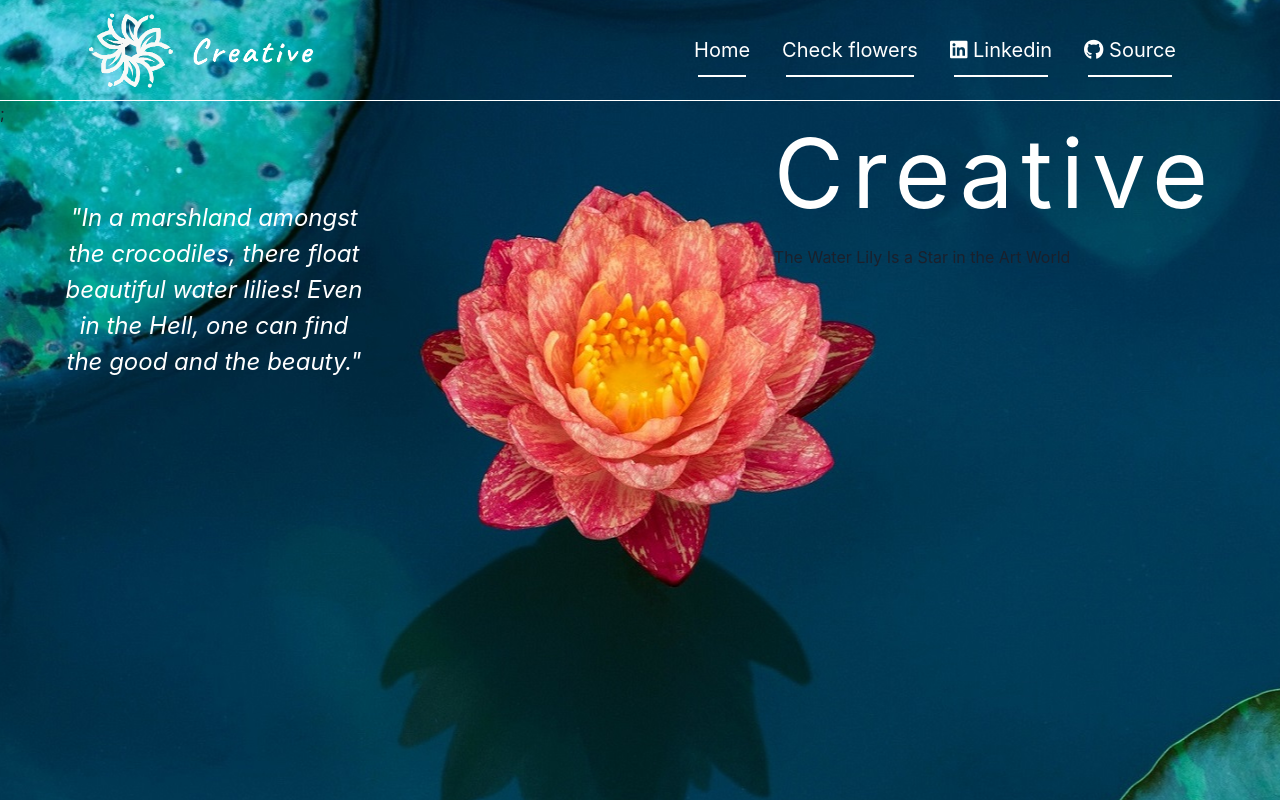
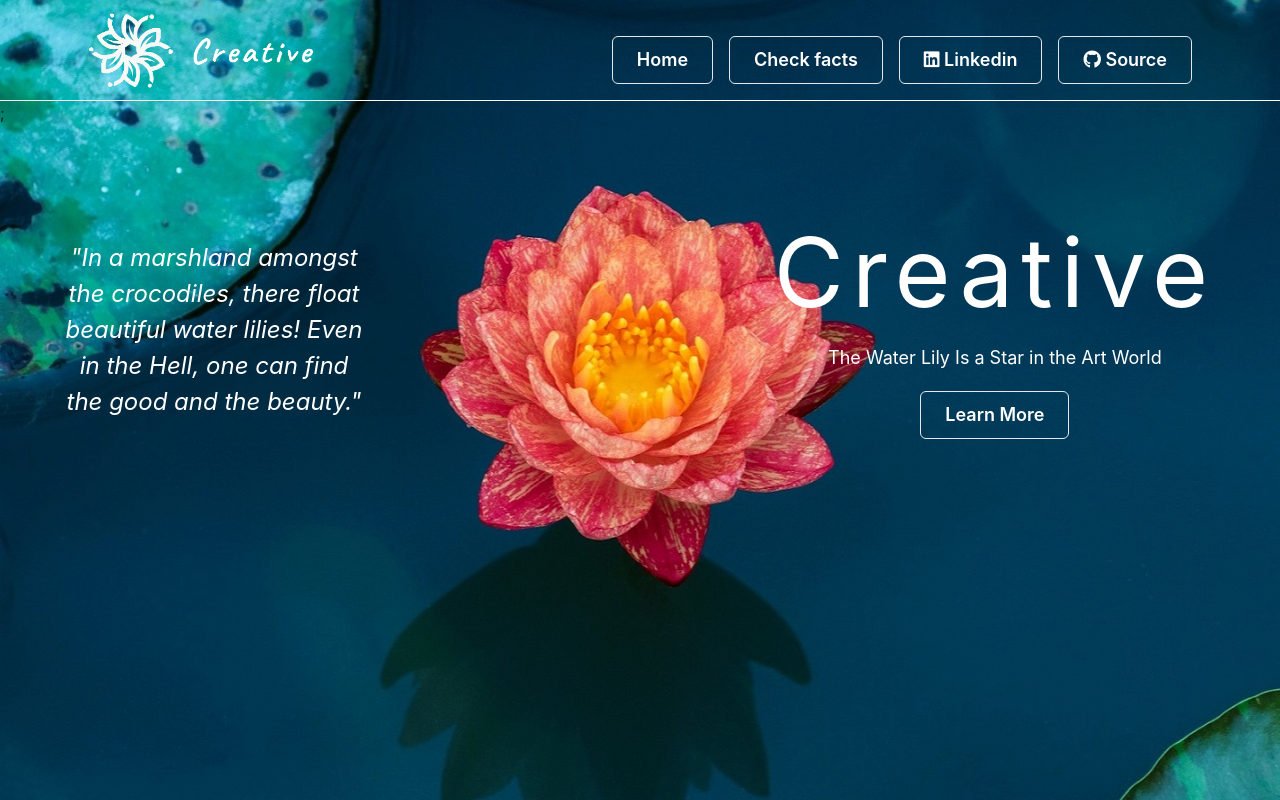
Before and after one commit to AdrianKCL/Chakra-Project, a React (Vite) app: page / in a window 1280 px wide. Built offline with nearby package versions, Linux system fonts and the light colour scheme.

Commit message:
Small update

```diff
--- a/components/Landing.jsx
+++ b/components/Landing.jsx
@@ -1,20 +1,41 @@
 import React from "react";
-import { Box, Text, Flex } from "@chakra-ui/react";
+import { Box, Text, Flex, Button, Link } from "@chakra-ui/react";
+import { Link as ReactLink } from "react-router-dom";
 
 export default function Landing() {
   return (
     <Flex w="100%" justifyContent="center">
-      <Flex left="5%" top="25%" position="absolute" textAlign="center">
+      <Flex left="5%" top="30%" position="absolute" textAlign="center">
         <Text as="cite" color="white" fontSize="2xl" maxW="300px">
           "In a marshland amongst the crocodiles, there float beautiful water
           lilies! Even in the Hell, one can find the good and the beauty."
         </Text>
       </Flex>
-      <Flex right="5%" position="absolute" flexDirection="column">
+      <Flex
+        right="5%"
+        position="absolute"
+        flexDirection="column"
+        alignItems="center"
+        top="25%"
+      >
         <Text color="white" fontSize="8xl" letterSpacing="8px">
           Creative
         </Text>
-        <Text>The Water Lily Is a Star in the Art World</Text>
+        <Text color="white" fontSize="18px">
+          The Water Lily Is a Star in the Art World
+        </Text>
+        <Link as={ReactLink} to="/facts">
+          <Button
+            size="lg"
+            variant="outline"
+            color="white"
+            mt="5"
+            _hover={{ bg: "white", color: "black" }}
+            transition="all 0.3s "
+          >
+            Learn More
+          </Button>
+        </Link>
       </Flex>
     </Flex>
   );
--- a/components/Nav.jsx
+++ b/components/Nav.jsx
@@ -1,7 +1,7 @@
 import React from "react";
-import { Flex, Image, List, ListItem } from "@chakra-ui/react";
+import { Flex, Image, List, ListItem, Button, Link } from "@chakra-ui/react";
 import logo from "../assets/Creative.png";
-import { Link } from "@chakra-ui/react";
+
 import { Link as ReactLink } from "react-router-dom";
 
 export default function Nav() {
@@ -21,30 +21,66 @@ export default function Nav() {
           <List color="white" display="flex" fontSize="20px">
             <ListItem>
               <Link as={ReactLink} to="/">
-                Home
+                <Button
+                  size="lg"
+                  variant="outline"
+                  color="white"
+                  mt="5"
+                  _hover={{ bg: "white", color: "black" }}
+                  transition="all 0.3s "
+                >
+                  Home
+                </Button>
               </Link>
             </ListItem>
 
-            <ListItem>
-              <Link as={ReactLink} to="/flowers">
-                Check flowers
+            <ListItem pl="16px">
+              <Link as={ReactLink} to="/facts">
+                <Button
+                  size="lg"
+                  variant="outline"
+                  color="white"
+                  mt="5"
+                  _hover={{ bg: "white", color: "black" }}
+                  transition="all 0.3s "
+                >
+                  Check facts
+                </Button>
               </Link>
             </ListItem>
 
-            <ListItem>
+            <ListItem pl="16px">
               <Link
                 href="https://www.linkedin.com/in/adrian-kiedrowicz/"
                 isExternal
               >
-                <i className="fa-brands fa-linkedin"></i> Linkedin
+                <Button
+                  size="lg"
+                  variant="outline"
+                  color="white"
+                  mt="5"
+                  _hover={{ bg: "white", color: "black" }}
+                  transition="all 0.3s "
+                >
+                  <i className="fa-brands fa-linkedin"></i>&nbsp;Linkedin
+                </Button>
               </Link>
             </ListItem>
-            <ListItem>
+            <ListItem pl="16px">
               <Link
                 href="https://github.com/AdrianKCL/Chakra-Project"
                 isExternal
               >
-                <i className="fa-brands fa-github"></i> Source
+                <Button
+                  size="lg"
+                  variant="outline"
+                  color="white"
+                  mt="5"
+                  _hover={{ bg: "white", color: "black" }}
+                  transition="all 0.3s "
+                >
+                  <i className="fa-brands fa-github"></i> &nbsp;Source
+                </Button>
               </Link>
             </ListItem>
           </List>
--- a/pages/Flowers.jsx
+++ b/pages/Facts.jsx
@@ -1,5 +1,5 @@
 import React from "react";
 
-export default function Flowers() {
+export default function Facts() {
   return <div>Flowers</div>;
 }
--- a/src/App.jsx
+++ b/src/App.jsx
@@ -4,7 +4,7 @@ import { BrowserRouter as Router, Routes, Route } from "react-router-dom";
 import theme from "./theme";
 import { Box } from "@chakra-ui/react";
 import background from "../assets/background.jpg";
-import Flowers from "../pages/Flowers";
+import Facts from "../pages/Facts";
 import "./index.css";
 
 function App() {
@@ -14,7 +14,7 @@ function App() {
         <ColorModeScript initialColorMode={theme.config.initialColorMode} />
         <Routes>
           <Route path="/" element={<Home />} />
-          <Route path="/flowers" element={<Flowers />} />
+          <Route path="/facts" element={<Facts />} />
         </Routes>
       </Router>
       ;
--- a/src/index.css
+++ b/src/index.css
@@ -1,32 +1,3 @@
 a:-webkit-any-link {
   text-decoration: none !important;
 }
-a {
-  display: block;
-  padding: 0.75rem 1rem;
-  position: relative;
-  transition: all 0.3s cubic-bezier(0.2, 0, 0, 1);
-  z-index: 1;
-}
-a:after {
-  content: "";
-  display: block;
-  height: 2px;
-  position: absolute;
-  bottom: 0;
-  right: 1.25rem;
-  left: 1.25rem;
-  background-color: #ffffff;
-  transition: all 0.3s cubic-bezier(0.2, 0, 0, 1);
-  transform-origin: bottom center;
-  z-index: -1;
-}
-
-a:hover {
-  color: #2d2d2d;
-}
-a:hover:after {
-  right: 0;
-  left: 0;
-  height: 100%;
-}
```
